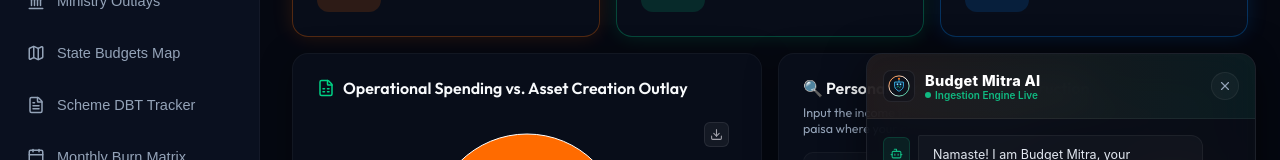
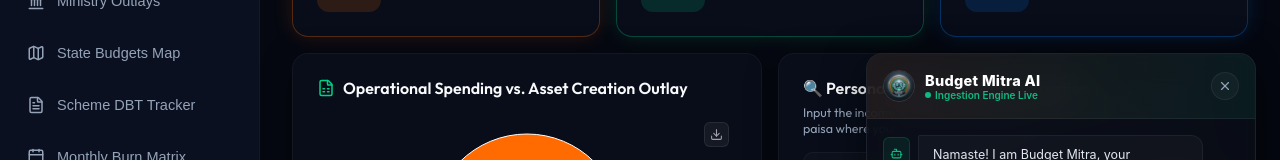
Before and after one commit to NisargPatel03/BharatBudget, a React (Vite) app: page / in a window 1280 px wide. Both pictures are taken after a click on the button 1226 px from the left and 746 px from the top of the page. Shown: the part 183-343 px from the top of the page. Built offline with nearby package versions, Linux system fonts and the light colour scheme.

Commit message:
Integrate 3D high-fidelity visual logo image into Budget Mitra AI panel components

```diff
--- a/src/components/BudgetMitraChat.jsx
+++ b/src/components/BudgetMitraChat.jsx
@@ -164,31 +164,6 @@ const renderFormattedText = (text) => {
   });
 };
 
-const BudgetMitraLogo = ({ size = 24 }) => (
-  <svg viewBox="0 0 100 100" width={size} height={size} xmlns="http://www.w3.org/2000/svg" style={{ flexShrink: 0 }}>
-    <defs>
-      <linearGradient id="tricolorGrad" x1="0%" y1="0%" x2="100%" y2="100%">
-        <stop offset="0%" stopColor="#f97316" />
-        <stop offset="50%" stopColor="#ffffff" />
-        <stop offset="100%" stopColor="#10b981" />
-      </linearGradient>
-    </defs>
-    <circle cx="50" cy="50" r="46" fill="rgba(11, 15, 25, 0.6)" stroke="url(#tricolorGrad)" strokeWidth="4.5" />
-    {/* Shield of Sovereign Audit Trust */}
-    <path d="M30 32 H70 V52 C70 64 50 74 50 74 C50 74 30 64 30 52 Z" fill="rgba(15, 23, 42, 0.95)" stroke="#38bdf8" strokeWidth="4" strokeLinejoin="round" />
-    {/* Growth trendline curve mouth */}
-    <path d="M41 55 L47 51 L53 57 L59 52" fill="none" stroke="#10b981" strokeWidth="3.5" strokeLinecap="round" strokeLinejoin="round" />
-    {/* Glowing Smart Eyes */}
-    <circle cx="43" cy="42" r="4.5" fill="#38bdf8" />
-    <circle cx="43" cy="42" r="2" fill="#fff" />
-    <circle cx="57" cy="42" r="4.5" fill="#38bdf8" />
-    <circle cx="57" cy="42" r="2" fill="#fff" />
-    {/* Antenna Node */}
-    <path d="M50 32 V20" stroke="#38bdf8" strokeWidth="3.5" strokeLinecap="round" />
-    <circle cx="50" cy="17" r="5" fill="#f97316" />
-  </svg>
-);
-
 export default function BudgetMitraChat() {
   const [isOpen, setIsOpen] = useState(false);
   const [input, setInput] = useState('');
@@ -316,27 +291,32 @@ export default function BudgetMitraChat() {
             width: '60px',
             height: '60px',
             borderRadius: '50%',
-            background: 'linear-gradient(135deg, var(--saffron), var(--emerald))',
-            border: '2px solid rgba(255,255,255,0.2)',
-            boxShadow: '0 0 20px rgba(251, 146, 60, 0.4)',
+            background: 'transparent',
+            border: 'none',
+            boxShadow: '0 0 25px rgba(16, 185, 129, 0.4)',
             cursor: 'pointer',
             display: 'flex',
             alignItems: 'center',
             justifyContent: 'center',
+            padding: 0,
             zIndex: 1000,
             transition: 'all 0.3s cubic-bezier(0.4, 0, 0.2, 1)',
             transform: 'scale(1)'
           }}
           onMouseEnter={(e) => {
             e.currentTarget.style.transform = 'scale(1.08) translateY(-4px)';
-            e.currentTarget.style.boxShadow = '0 0 30px rgba(251, 146, 60, 0.6)';
+            e.currentTarget.style.boxShadow = '0 0 35px rgba(16, 185, 129, 0.6)';
           }}
           onMouseLeave={(e) => {
             e.currentTarget.style.transform = 'scale(1) translateY(0)';
-            e.currentTarget.style.boxShadow = '0 0 20px rgba(251, 146, 60, 0.4)';
+            e.currentTarget.style.boxShadow = '0 0 25px rgba(16, 185, 129, 0.4)';
           }}
         >
-          <BudgetMitraLogo size={34} />
+          <img
+            src="/budget_mitra_logo.png"
+            alt="Budget Mitra Logo"
+            style={{ width: '100%', height: '100%', borderRadius: '50%', objectFit: 'cover' }}
+          />
           <span style={{
             position: 'absolute',
             top: '2px',
@@ -384,17 +364,17 @@ export default function BudgetMitraChat() {
             }}
           >
             <div style={{ display: 'flex', alignItems: 'center', gap: '10px' }}>
-              <div style={{
-                background: 'rgba(11, 15, 25, 0.5)',
-                padding: '4px',
-                borderRadius: '8px',
-                border: '1px solid rgba(255,255,255,0.08)',
-                display: 'flex',
-                alignItems: 'center',
-                justifyContent: 'center'
-              }}>
-                <BudgetMitraLogo size={22} />
-              </div>
+              <img
+                src="/budget_mitra_logo.png"
+                alt="Budget Mitra Logo"
+                style={{
+                  width: '32px',
+                  height: '32px',
+                  borderRadius: '50%',
+                  border: '1px solid rgba(255,255,255,0.12)',
+                  objectFit: 'cover'
+                }}
+              />
               <div>
                 <h3 style={{ fontSize: '14.5px', fontWeight: 800, margin: 0, color: '#fff', letterSpacing: '0.3px' }}>Budget Mitra AI</h3>
                 <span style={{ fontSize: '10px', color: '#10b981', display: 'flex', alignItems: 'center', gap: '4px', fontWeight: 600 }}>
```
